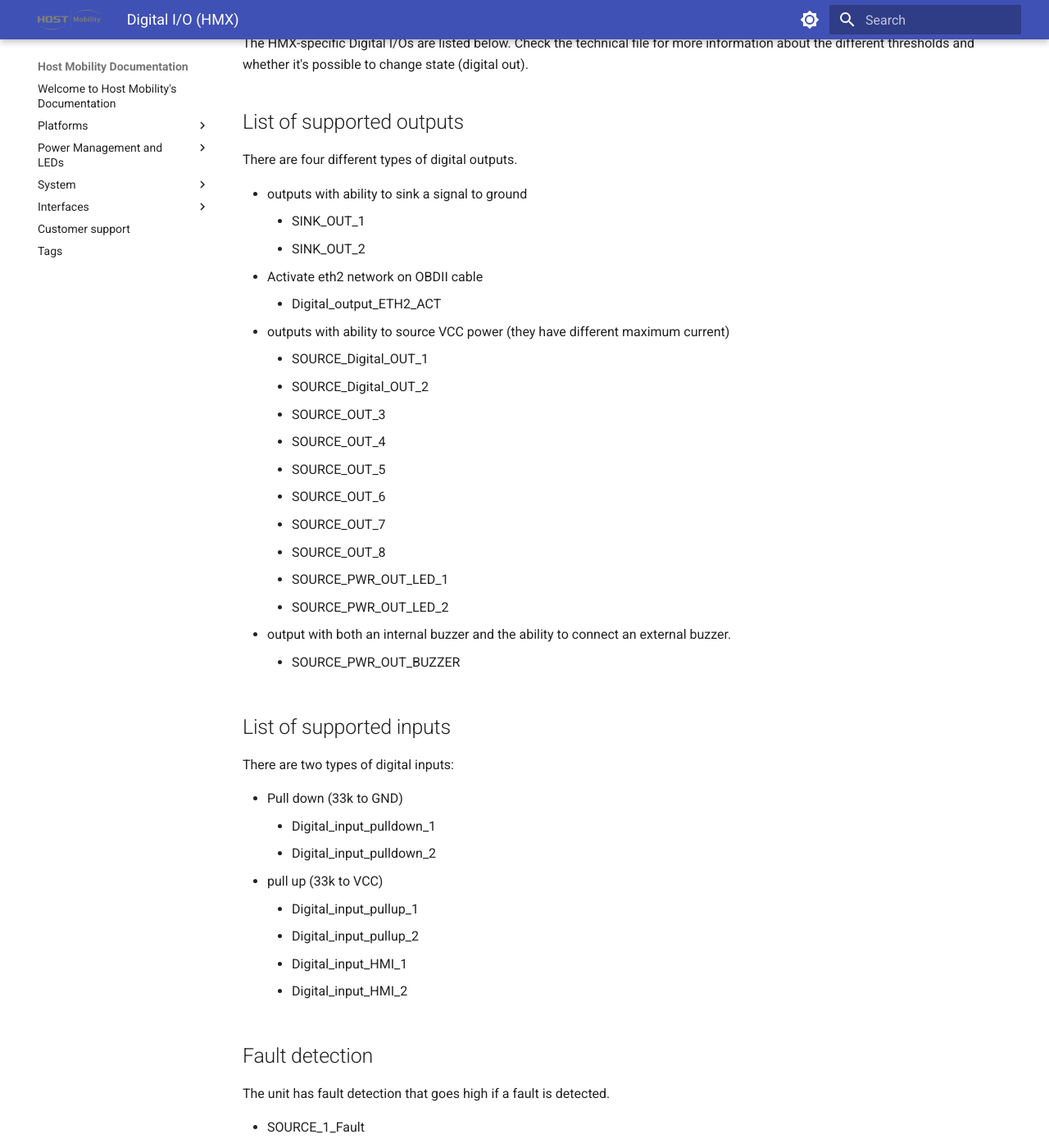
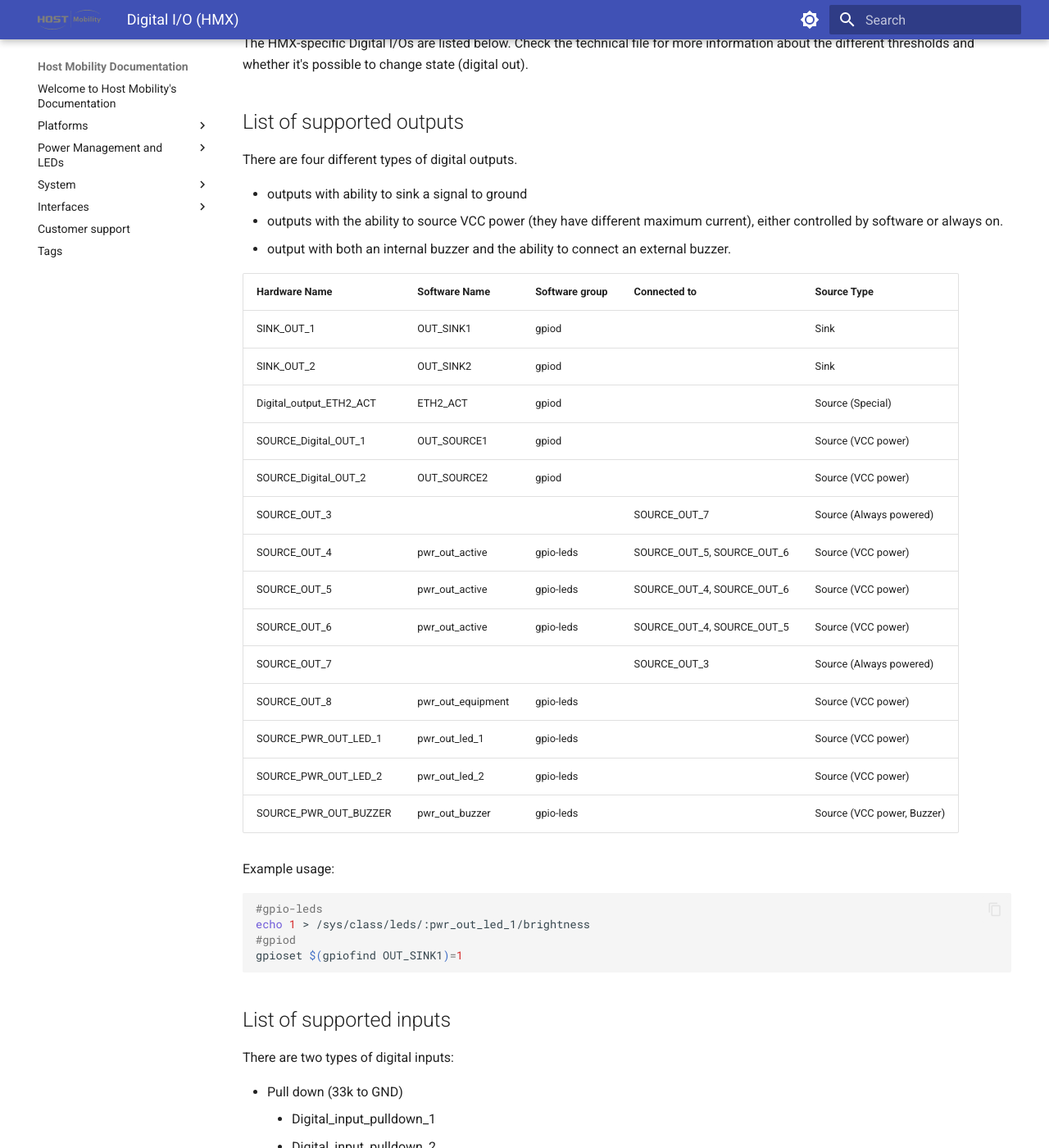
Before and after one commit to hostmobility/documentation, an MkDocs documentation site: the page built from docs/interfaces/hmx/digital_io.md, in a window 1280 px wide and 1400 px high, scrolled down 231 px. Shown: the whole window at 82% size. Built offline with MkDocs 1.6.1 and Material for MkDocs 9.7.7, drawn with Linux system fonts in a browser that asks for light colours.

Commit message:
hmx: digital: Add Software name and where to find the out signal

````diff
--- a/docs/interfaces/hmx/digital_io.md
+++ b/docs/interfaces/hmx/digital_io.md
@@ -12,23 +12,35 @@
 There are four different types of digital outputs.
 
 - outputs with ability to sink a signal to ground
-    - SINK_OUT_1
-    - SINK_OUT_2
-- Activate eth2 network on OBDII cable
-    - Digital_output_ETH2_ACT
-- outputs with ability to source VCC power (they have different maximum current)
-    - SOURCE_Digital_OUT_1
-    - SOURCE_Digital_OUT_2
-    - SOURCE_OUT_3
-    - SOURCE_OUT_4
-    - SOURCE_OUT_5
-    - SOURCE_OUT_6
-    - SOURCE_OUT_7
-    - SOURCE_OUT_8
-    - SOURCE_PWR_OUT_LED_1
-    - SOURCE_PWR_OUT_LED_2
+- outputs with the ability to source VCC power (they have different maximum current), either controlled by software or always on.
 - output with both an internal buzzer and the ability to connect an external buzzer.
-    - SOURCE_PWR_OUT_BUZZER
+
+
+| Hardware Name         | Software Name | Software group | Connected to          | Source Type                          |
+|-----------------------|---------------|----------------|-----------------------|--------------------------------------|
+| SINK_OUT_1            | OUT_SINK1     | gpiod          |                       | Sink                                 |
+| SINK_OUT_2            | OUT_SINK2     | gpiod          |                       | Sink                                 |
+| Digital_output_ETH2_ACT| ETH2_ACT     | gpiod          |                       | Source (Special)                     |
+| SOURCE_Digital_OUT_1  | OUT_SOURCE1   | gpiod          |                       | Source (VCC power)                   |
+| SOURCE_Digital_OUT_2  | OUT_SOURCE2   | gpiod          |                       | Source (VCC power)                   |
+| SOURCE_OUT_3          |               |                | SOURCE_OUT_7          | Source (Always powered)              |
+| SOURCE_OUT_4          | pwr_out_active| gpio-leds      | SOURCE_OUT_5, SOURCE_OUT_6 | Source (VCC power)             |
+| SOURCE_OUT_5          | pwr_out_active| gpio-leds      | SOURCE_OUT_4, SOURCE_OUT_6 | Source (VCC power)             |
+| SOURCE_OUT_6          | pwr_out_active| gpio-leds      | SOURCE_OUT_4, SOURCE_OUT_5 | Source (VCC power)             |
+| SOURCE_OUT_7          |               |                | SOURCE_OUT_3          | Source (Always powered)              |
+| SOURCE_OUT_8          | pwr_out_equipment| gpio-leds   |                       | Source (VCC power)                   |
+| SOURCE_PWR_OUT_LED_1  | pwr_out_led_1 | gpio-leds      |                       | Source (VCC power)                   |
+| SOURCE_PWR_OUT_LED_2  | pwr_out_led_2 | gpio-leds      |                       | Source (VCC power)                   |
+| SOURCE_PWR_OUT_BUZZER | pwr_out_buzzer| gpio-leds      |                       | Source (VCC power, Buzzer)           |
+
+
+Example usage:
+```bash
+#gpio-leds
+echo 1 > /sys/class/leds/:pwr_out_led_1/brightness
+#gpiod
+gpioset $(gpiofind OUT_SINK1)=1
+```
 
 ## List of supported inputs
 
````
